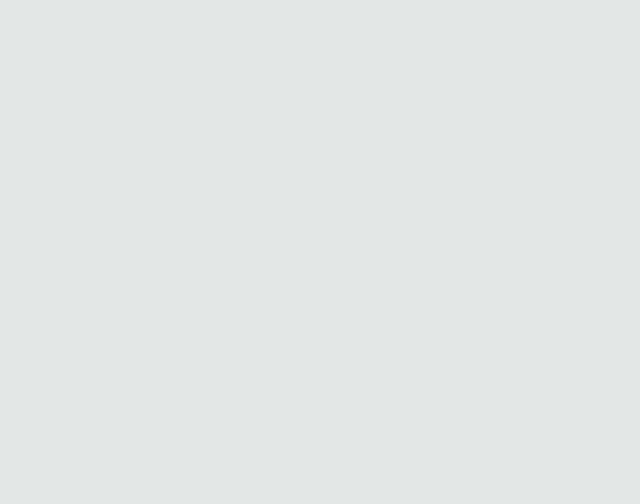
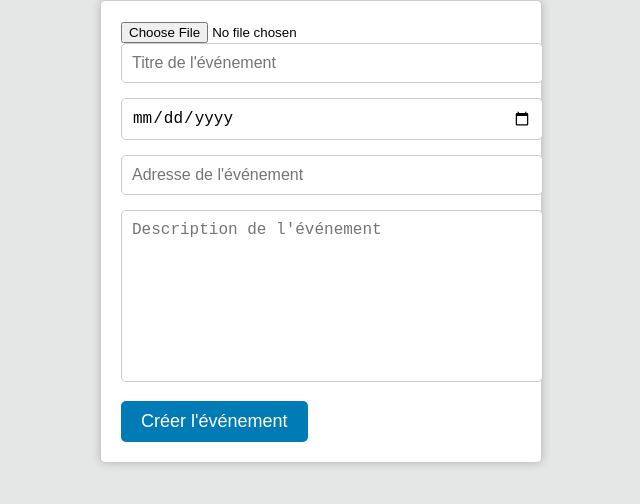
Before and after one commit to ArletteB/app-project-filRouge, a React (Create React App) app: page /create-event in a window 1280 px wide. Before the commit this address had no page. Shown: the top 504 px of the page, without its empty margins (319-959 px from the left). Built offline with nearby package versions, Linux system fonts and the light colour scheme.

Commit message:
creation d'un event et affichage de l liste de tous les event

```diff
--- a/src/app/components/event/EventList.tsx
+++ b/src/app/components/event/EventList.tsx
@@ -25,13 +25,17 @@ const EventList: React.FC = () => {
     <div id="event-list-content">
       {events.map((event) => (
         <Link key={event.id} to={`/`} className="event-list-card">
-          <div className="event-list-image">
-            <img src={event.cover} alt="" />
-          </div>
+          {event.cover && (
+            <div className="event-list-image">
+              <img src={event.cover} alt="" />
+            </div>
+          )}
           <div className="event-list-infos">
             <h2>{event.title}</h2>
             <p>{new Date(event.dateEvent).toLocaleDateString()}</p>
-            <p>{event.creatorEvent}</p>
+            <p>
+              {event.CreatorEvent?.firstName} {event.CreatorEvent?.lastName}
+            </p>
           </div>
         </Link>
       ))}
--- a/src/app/components/event/card/EventForm.tsx
+++ b/src/app/components/event/card/EventForm.tsx
@@ -1,17 +1,14 @@
 // // EventForm.tsx
 import React, { useState } from "react";
-import "./EventForm.scss";
 import EventService from "../../../../setup/services/event.service";
 import { EventType } from "../../../../setup/types/event/event.type";
 import { useUserContext } from "../../../../setup/contexts/UserContext";
 import { supabase } from "../../../../setup/supabase";
-
-interface EventFormProps {
-  onSubmit: (formData: FormData) => void;
-}
+import UploadEventForm from "./UploadEventForm";
+import { useNavigate } from "react-router-dom";
 
 interface FormData {
-  image: File | null;
+  image: string;
   title: string;
   date: string;
   address: string;
@@ -19,9 +16,10 @@ interface FormData {
 }
 
 const EventForm: React.FC = () => {
+  const navigate = useNavigate();
   const { user } = useUserContext();
   const [formData, setFormData] = useState<FormData>({
-    image: null,
+    image: "", // Initialise l'URL de l'image à une chaîne vide
     title: "",
     date: "",
     address: "",
@@ -37,46 +35,52 @@ const EventForm: React.FC = () => {
       [name]: value,
     }));
   };
-
-  const handleImageChange = (event: React.ChangeEvent<HTMLInputElement>) => {
+  const handleUploadComplete = (fileUrl: string) => {
     setFormData((prevData) => ({
       ...prevData,
-      image: event.target.files![0],
+      image: fileUrl, // Mettez à jour l'URL de l'image dans le formulaire
     }));
   };
 
   const handleSubmit = async (e: React.FormEvent) => {
     e.preventDefault();
 
-    // Upload de l'image à Supabase
-    let imageUrl = "";
-    if (formData.image) {
-      const { data, error } = await supabase.storage
-        .from("your-storage-bucket") // Remplacez par votre bucket de stockage
-        .upload(`events/${formData.image.name}`, formData.image);
-
-      if (error) {
-        console.error("Erreur lors du téléchargement de l'image:", error);
-      } else {
-        imageUrl = data!.path || "";
-      }
-    }
-
-    // Préparez les données à envoyer à votre backend ou Supabase DB
+    // Créez un nouvel objet FormData
     const formDataToSend = new FormData();
-    formDataToSend.append("cover", imageUrl);
+    formDataToSend.append("cover", formData.image); // Assurez-vous que les noms correspondent à votre API
     formDataToSend.append("title", formData.title);
     formDataToSend.append("dateEvent", formData.date);
-    formDataToSend.append("adress", formData.address);
+    formDataToSend.append("adress", formData.address); // Assurez-vous que le nom correspond à votre API
     formDataToSend.append("description", formData.description);
 
-    // Envoi des données à votre backend ou Supabase DB
-    await EventService.createEvent(formDataToSend);
+    try {
+      const userId = user?.id;
+      // Appelez EventService.createEvent avec FormData
+      if (userId) {
+        // Appelez EventService.createEvent avec FormData et l'ID de l'utilisateur
+        await EventService.createEvent(formDataToSend, userId);
+
+        // Réinitialisez le formulaire après la soumission réussie
+        setFormData({
+          image: "",
+          title: "",
+          date: "",
+          address: "",
+          description: "",
+        });
+
+        navigate("/events");
+      } else {
+        console.error("ID de l'utilisateur non trouvé.");
+      }
+    } catch (error) {
+      console.error("Erreur lors de la soumission de l'événement:", error);
+    }
   };
 
   return (
     <form className="event-form" onSubmit={handleSubmit}>
-      <input type="file" name="image" onChange={handleImageChange} />
+      <UploadEventForm setUploadedFile={handleUploadComplete} />
       <input
         type="text"
         name="title"
--- /dev/null
+++ b/src/app/components/event/card/UploadEventForm.tsx
@@ -0,0 +1,45 @@
+import { supabase } from "../../../../setup/supabase";
+import React, { useState } from "react";
+
+interface UploadFormProps {
+  setUploadedFile: (fileUrl: string) => void;
+}
+
+const UploadEventForm: React.FC<UploadFormProps> = ({ setUploadedFile }) => {
+  const [uploadedImage, setUploadedImage] = useState<string | null>(null);
+
+  const handleImageChange = async (
+    event: React.ChangeEvent<HTMLInputElement>
+  ) => {
+    const file = event.target.files && event.target.files[0];
+
+    if (file) {
+      try {
+        const filePath = Date.now() + "-" + file.name;
+
+        const { data, error } = await supabase.storage
+          .from("events")
+          .upload(filePath, file);
+
+        if (error) {
+          console.error("Error uploading file:", error);
+        } else {
+          const fileKey = data!.path || "";
+          setUploadedFile(fileKey); // Utilisez la fonction de rappel pour transmettre l'URL à EventForm
+          setUploadedImage(fileKey);
+        }
+      } catch (error) {
+        console.error("Error uploading file:", error);
+      }
+    }
+  };
+
+  return (
+    <div>
+      <input type="file" onChange={handleImageChange} />
+      {/* Utilisez uploadedImage au lieu de eventImage */}
+    </div>
+  );
+};
+
+export default UploadEventForm;
--- a/src/app/styles/abstracts/_variables.scss
+++ b/src/app/styles/abstracts/_variables.scss
@@ -1,10 +1,9 @@
 //  Couleur
-
-$primary: #007bb5;
-$secondary: #00a0dc;
 
 $white: #ffffff;
 $black: #000000;
+$primary: #007bb5;
+$secondary: #00a0dc;
 
 $grey: #666666;
 
--- a/src/app/styles/components/_components.scss
+++ b/src/app/styles/components/_components.scss
@@ -2,3 +2,4 @@
 @import "auth";
 @import "search-bar";
 @import "event";
+@import "event-form";
--- /dev/null
+++ b/src/app/styles/components/_event-form.scss
@@ -0,0 +1,57 @@
+.event-form {
+  background-color: #ffffff;
+  border: 1px solid #ccc;
+  border-radius: 5px;
+  padding: 20px;
+  box-shadow: 0px 0px 10px rgba(0, 0, 0, 0.2);
+  max-width: 400px;
+  margin: 0 auto;
+
+  h1 {
+    text-align: center;
+    font-size: 24px;
+
+    margin-bottom: 20px;
+    color: #007bb5;
+  }
+
+  input[type="text"],
+  input[type="date"],
+  textarea {
+    width: 100%;
+    padding: 10px;
+    margin-bottom: 15px;
+    border: 1px solid #ccc;
+    border-radius: 5px;
+    resize: none;
+    font-size: 16px;
+  }
+
+  textarea {
+    height: 150px;
+  }
+
+  button[type="submit"] {
+    background-color: #007bb5;
+    color: #ffffff;
+    border: none;
+    padding: 10px 20px;
+    border-radius: 5px;
+    font-size: 18px;
+    cursor: pointer;
+    transition: background-color 0.3s;
+
+    &:hover {
+      background-color: #00a0dc;
+    }
+
+    &:disabled {
+      background-color: #ccc;
+      cursor: not-allowed;
+    }
+  }
+
+  @media screen and (max-width: 768px) {
+    max-width: 100%;
+  }
+}
--- a/src/app/styles/components/_event.scss
+++ b/src/app/styles/components/_event.scss
@@ -22,7 +22,6 @@ a {
   margin: 10px;
   padding: 10px;
   width: auto;
-  /* border: 1px solid #ccc; */
   border-radius: 5px;
   background-color: #fff;
 }
--- a/src/setup/router/public/publicRoutes.tsx
+++ b/src/setup/router/public/publicRoutes.tsx
@@ -12,6 +12,7 @@ import { UserProfilPage } from "../../../app/pages/user/userProfil";
 import EditProfil from "../../../app/components/userProfil/editProfil";
 import { AccueilPage } from "../../../app/pages/home/accueilPage";
 import EventList from "../../../app/components/event/EventList";
+import EventForm from "../../../app/components/event/card/EventForm";
 
 export const PublicRoutes = () => {
   return (
@@ -26,6 +27,7 @@ export const PublicRoutes = () => {
       <Route path="/groupe/:id" element={<SingleGroup />} />
       {/* <Route path="/groupes" element={<GroupList />} /> */}
       <Route path="/groupes/:groupId/posts/create" element={<CreatePost />} />
+      <Route path="/create-event" element={<EventForm />} />
       <Route path="/events" element={<EventList />} />
       <Route path="/profile" element={<UserProfilPage />} />
       <Route path="/editprofile" element={<EditProfil />} />
--- a/src/setup/services/event.service.ts
+++ b/src/setup/services/event.service.ts
@@ -1,9 +1,10 @@
 import api from "./api.service";
 
 const EVENT_ENDPOINT = "/events";
-const createEvent = async (eventData: FormData) => {
+
+const createEvent = async (eventData: FormData, creatorUserId: string) => {
   try {
-    const response = await api.post(EVENT_ENDPOINT, eventData);
+    const response = await api.post(`/events/${creatorUserId}`, eventData);
     return response.data;
   } catch (error) {
     throw error;
--- a/src/setup/types/event/event.type.ts
+++ b/src/setup/types/event/event.type.ts
@@ -7,6 +7,6 @@ export interface EventType {
   dateEvent: Date;
   adress: string;
   description: string;
-  creatorEvent: UserType["firstName"];
+  CreatorEvent: UserType;
   participants: UserType[];
 }
```
Also changed, not shown: src/app/components/post/card/CreatePostCard.tsx (deleted, +0 -68 lines), src/app/components/post/card/PostCard.tsx (deleted, +0 -38 lines).
